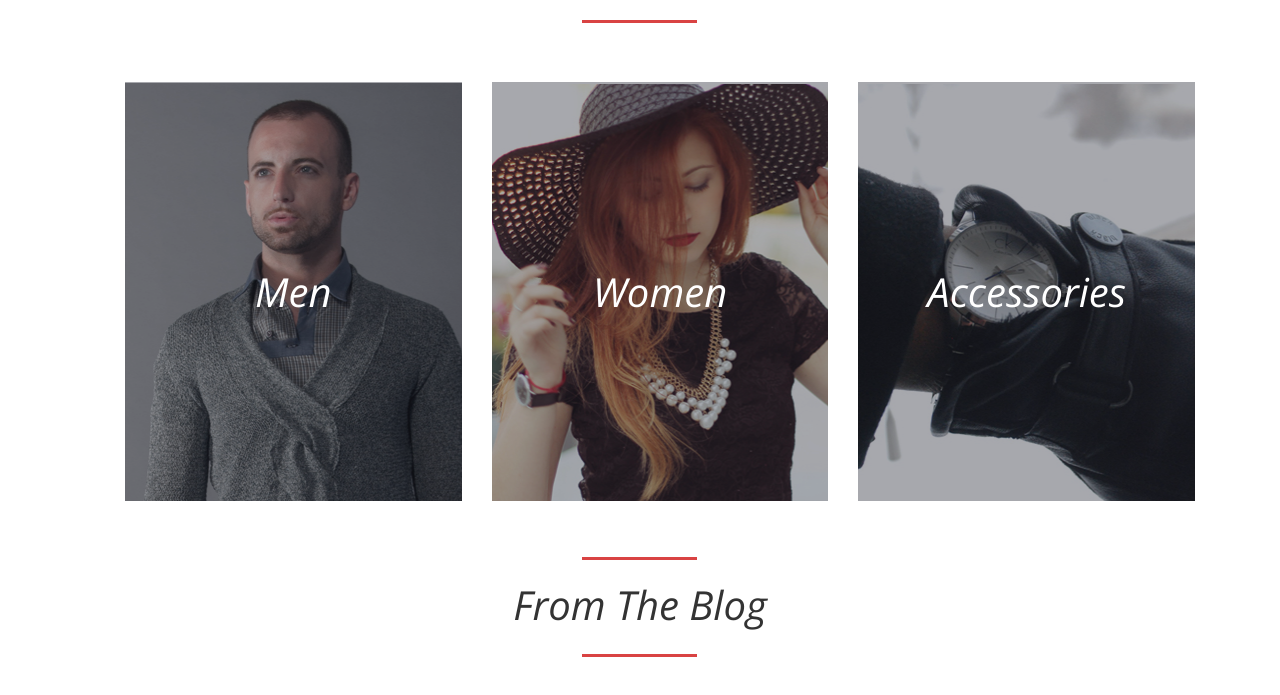
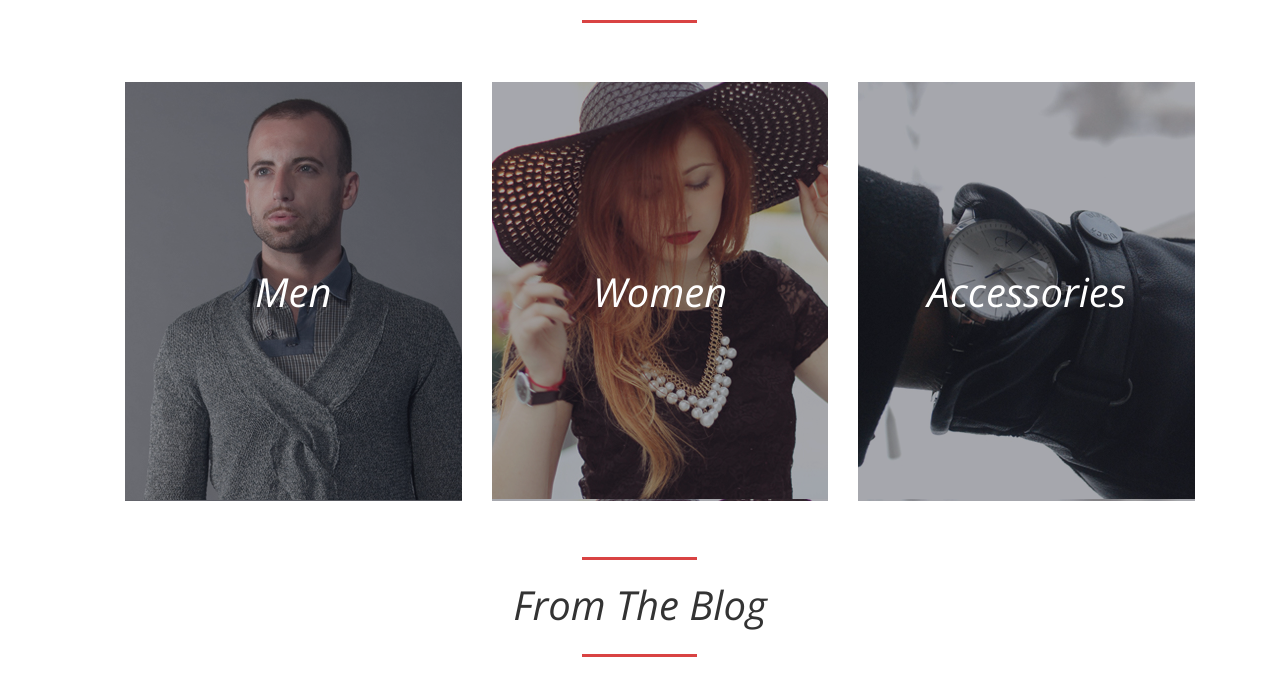
Before and after one commit to Argentooo/brandly, a plain HTML site: page index.html in a window 1280 px wide. Shown: the part 755-1450 px from the top of the page. Drawn offline with nearby package versions, Linux system fonts and the light colour scheme.

Commit message:
change photo

```diff
--- a/index.html
+++ b/index.html
@@ -69,13 +69,13 @@
         <div class="container">
           <h2 class="section-title categories__title">categories</h2>
           <ul class="categories__list">
-            <li class="categories__item categories__men">
+            <li class="categories__item categories__men overlay">
               <a class="categories__link" href="#">Men</a>
             </li>
-            <li class="categories__item categories__women">
+            <li class="categories__item categories__women overlay">
               <a class="categories__link" href="#">Women</a>
             </li>
-            <li class="categories__item categories__accessories">
+            <li class="categories__item categories__accessories overlay">
               <a class="categories__link" href="#">Accessories</a>
             </li>
           </ul>
--- a/scss/_categories.scss
+++ b/scss/_categories.scss
@@ -22,7 +22,7 @@
     text-decoration: none;
   }
   &__men {
-    background-image: url(/images/man.png);
+    background-image: url(/images/men.jpg);
     min-height: 419px;
   }
   &__item {
@@ -31,10 +31,10 @@
     justify-content: center;
   }
   &__women {
-    background-image: url(/images/woman.png);
+    background-image: url(/images/women.jpg);
     min-height: 419px;
   }
   &__accessories {
-    background-image: url(/images/watch.png);
+    background-image: url(/images/watch.jpg);
   }
 }
```
Also changed, not shown: css/master.min.css, images/men.jpg (added), images/watch.jpg (added), images/watch.png (deleted), images/women.jpg (added).
